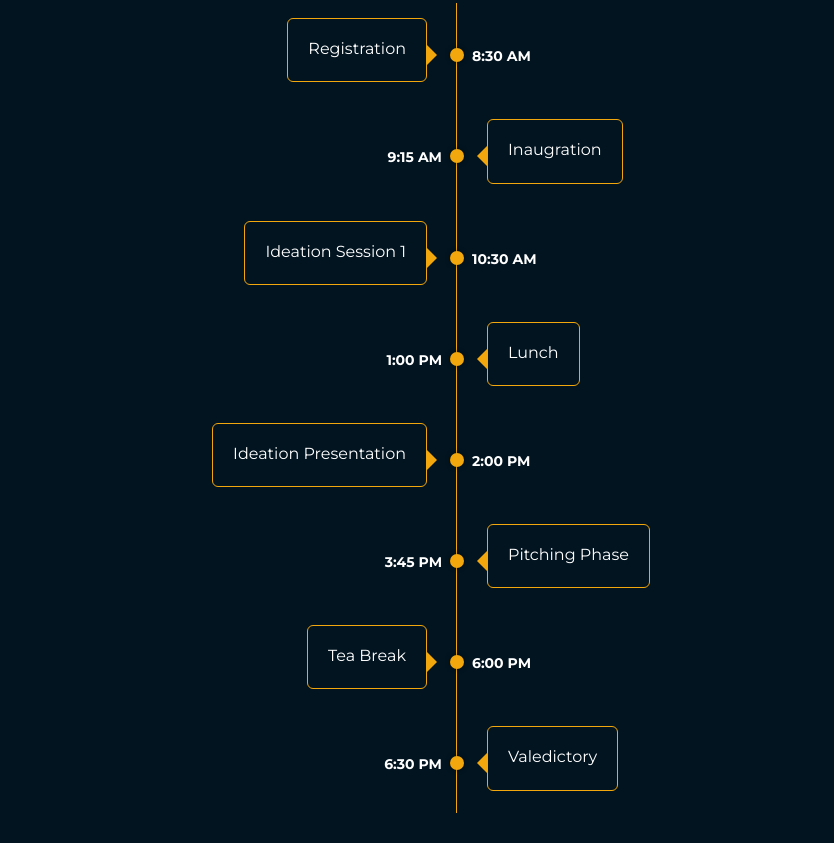
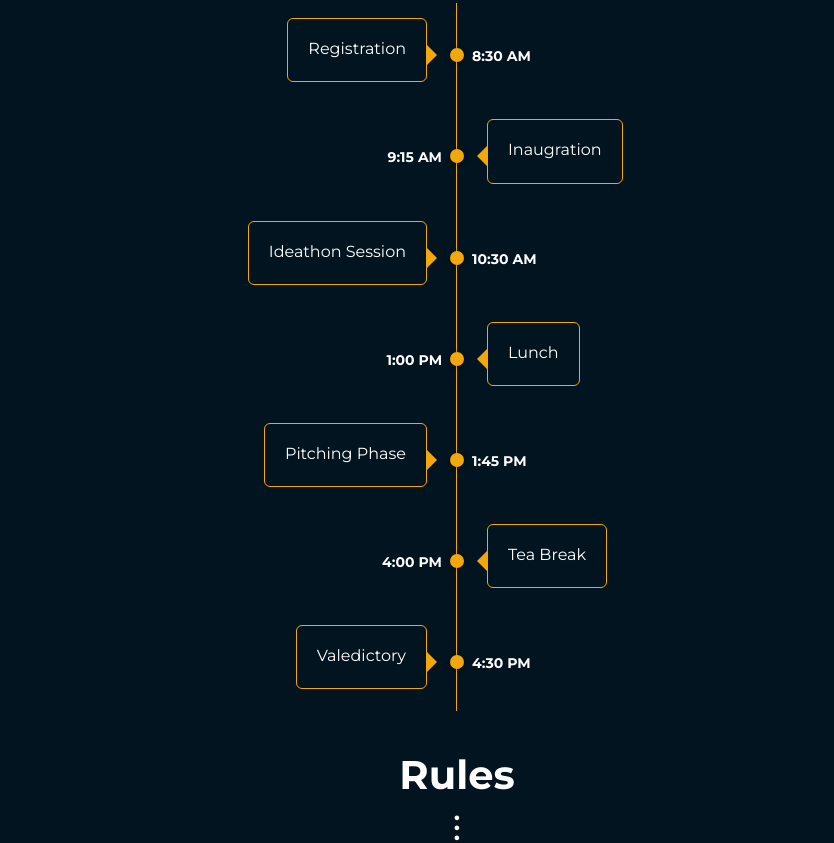
Before and after one commit to IETESIESGST/Ideation-23, a plain HTML site: page index.html in a window 1280 px wide. Shown: the part 1464-2307 px from the top of the page, without its empty margins (183-1017 px from the left). Drawn offline with nearby package versions, Linux system fonts and the light colour scheme; a web font is replaced by a local one.

Commit message:
Update index.html

```diff
--- a/index.html
+++ b/index.html
@@ -300,7 +300,7 @@
                                     <div class="col-md-6">
                                         <div class="timeline-box">
                                             <div class="timeline-text">
-                                                <h3> Ideation Session 1</h3>
+                                                <h3> Ideathon Session</h3>
                                             </div>
                                         </div>
                                     </div>
@@ -328,32 +328,32 @@
                                 <div class="row timeline-left">
                                     <div class="col-md-6 d-md-none d-block">
                                         <p class="timeline-date">
-                                            2:00 PM
+                                            1:45 PM
                                         </p>
                                     </div>
                                     <div class="col-md-6">
                                         <div class="timeline-box">
                                             <div class="timeline-text">
-                                                <h3> Ideation Presentation</h3>
+                                                <h3> Pitching Phase</h3>
                                             </div>
                                         </div>
                                     </div>
                                     <div class="col-md-6 d-md-block d-none">
                                         <p class="timeline-date">
-                                            2:00 PM
+                                         1:45 PM
                                         </p>
                                     </div>
                                 </div>
                                 <div class="row timeline-right">
                                     <div class="col-md-6">
                                         <p class="timeline-date">
-                                            3:45 PM
+                                            4:00 PM
                                         </p>
                                     </div>
                                     <div class="col-md-6">
                                         <div class="timeline-box">
                                             <div class="timeline-text">
-                                                <h3> Pitching Phase
+                                                <h3> Tea Break
                                                 </h3>
                                             </div>
                                         </div>
@@ -362,23 +362,23 @@
                                 <div class="row timeline-left">
                                     <div class="col-md-6 d-md-none d-block">
                                         <p class="timeline-date">
-                                            6:00 PM
+                                            4:30 PM
                                         </p>
                                     </div>
                                     <div class="col-md-6">
                                         <div class="timeline-box">
                                             <div class="timeline-text">
-                                                <h3> Tea Break</h3>
+                                                <h3> Valedictory</h3>
                                             </div>
                                         </div>
                                     </div>
                                     <div class="col-md-6 d-md-block d-none">
                                         <p class="timeline-date">
-                                            6:00 PM
+                                         4:30 PM
                                         </p>
                                     </div>
                                 </div>
-                                <div class="row timeline-right">
+                                <!-- <div class="row timeline-right">
                                     <div class="col-md-6">
                                         <p class="timeline-date">
                                             6:30 PM
@@ -392,7 +392,7 @@
                                             </div>
                                         </div>
                                     </div>
-                                </div>
+                                </div> -->
                             </div>
                         </div>
                     </div>
@@ -673,8 +673,8 @@
 
                     <p>Site Designed & Maintained by : Technical Team @IETESIESGST</p>
                     <p><i class='bx bx-envelope' style='margin-right: 5px;'></i>Email: iete-council@siesgst.ac.in <br>
-                        <i class='bx bx-phone'></i>+91 88791 37682 <br>
-                        <i class='bx bx-phone'></i>+91 82915 89614
+                        <i class='bx bx-phone'></i>+91 94237 76633 <br>
+                        <i class='bx bx-phone'></i>+91 98923 01801
                     </p>
                 </div>
 
```
